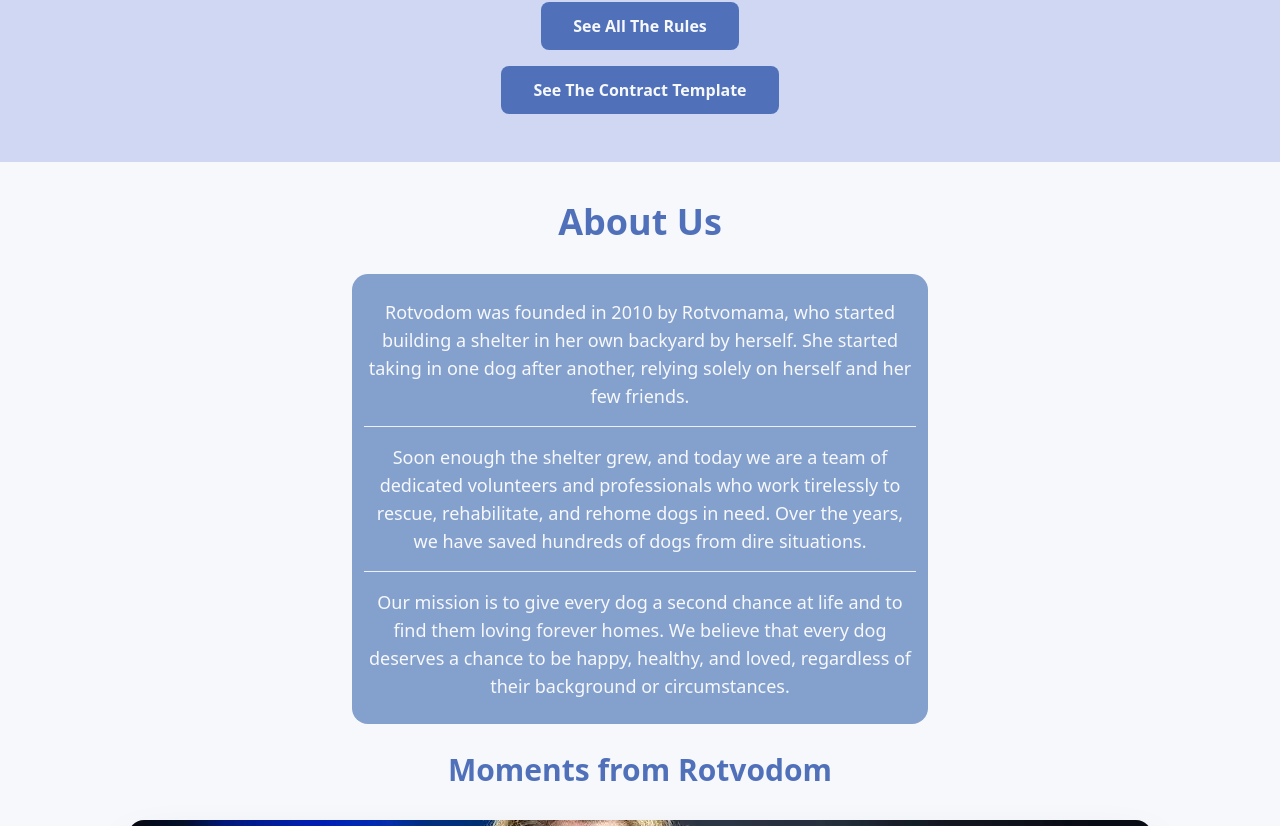
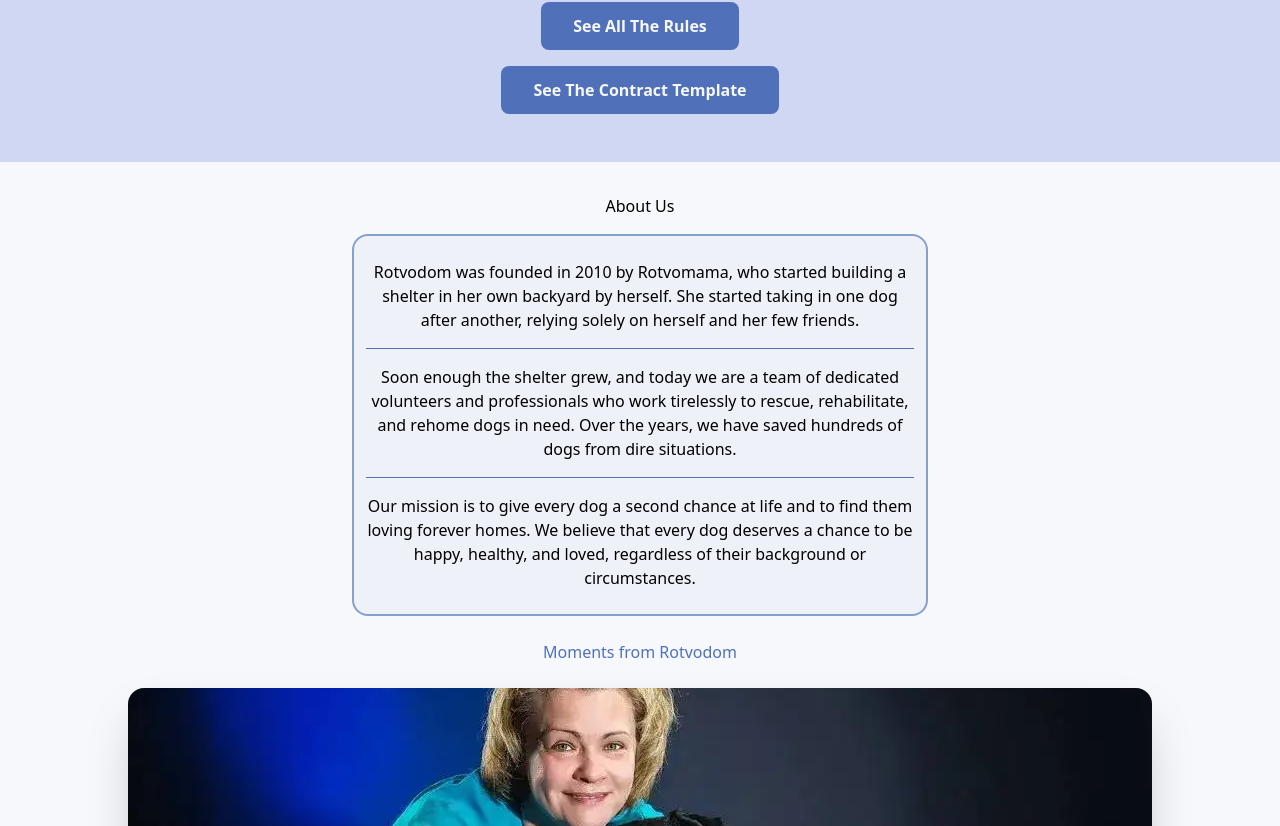
Before and after one commit to bavayra/dog-shelter, a React (Vite) app: page / in a window 1280 px wide. Shown: the part 3534-4360 px from the top of the page. Built offline with nearby package versions, Linux system fonts and the light colour scheme.

Commit message:
style: restyled AboutUs section: fonts, colors, margins and paddings

```diff
--- a/src/features/AboutUs.tsx
+++ b/src/features/AboutUs.tsx
@@ -2,26 +2,24 @@ import PhotoCarousel from './PhotoCarousel';
 
 const AboutUs = () => {
   return (
-    <section id="about-us" className="bg-primary-50 py-10">
+    <section id="about-us" className="bg-primary-50 py-8">
       <div className="container mx-auto px-4">
-        <h2 className="text-primary-500 3xs:text-4xl mb-8 text-center text-5xl font-bold">
-          About Us
-        </h2>
+        <h2 className="typography-h2 mb-4 text-center">About Us</h2>
 
-        <div className="bg-primary-300 text-primary-50 relative z-10 mx-auto my-7 max-w-xl rounded-2xl px-0 px-3 py-6 text-center text-lg">
-          <p className="mb-2">
+        <div className="bg-primary-100 typography-body border-primary-300 relative z-10 mx-auto my-2 max-w-xl rounded-2xl border-2 px-3 py-6 text-center">
+          <p>
             Rotvodom was founded in 2010 by Rotvomama, who started building a
             shelter in her own backyard by herself. She started taking in one
             dog after another, relying solely on herself and her few friends.
           </p>
-          <hr className="border-primary-100 my-4 border-t" />
-          <p className="mb-2">
+          <hr className="border-primary-500 my-4 border-t" />
+          <p>
             Soon enough the shelter grew, and today we are a team of dedicated
             volunteers and professionals who work tirelessly to rescue,
             rehabilitate, and rehome dogs in need. Over the years, we have saved
             hundreds of dogs from dire situations.
           </p>
-          <hr className="border-primary-100 my-4 border-t" />
+          <hr className="border-primary-500 my-4 border-t" />
           <p>
             Our mission is to give every dog a second chance at life and to find
             them loving forever homes. We believe that every dog deserves a
@@ -30,7 +28,7 @@ const AboutUs = () => {
           </p>
         </div>
 
-        <h3 className="text-primary-500 mb-8 text-center text-3xl font-semibold">
+        <h3 className="typography-h3 text-primary-500 my-6 text-center">
           Moments from Rotvodom
         </h3>
         <PhotoCarousel />
```
